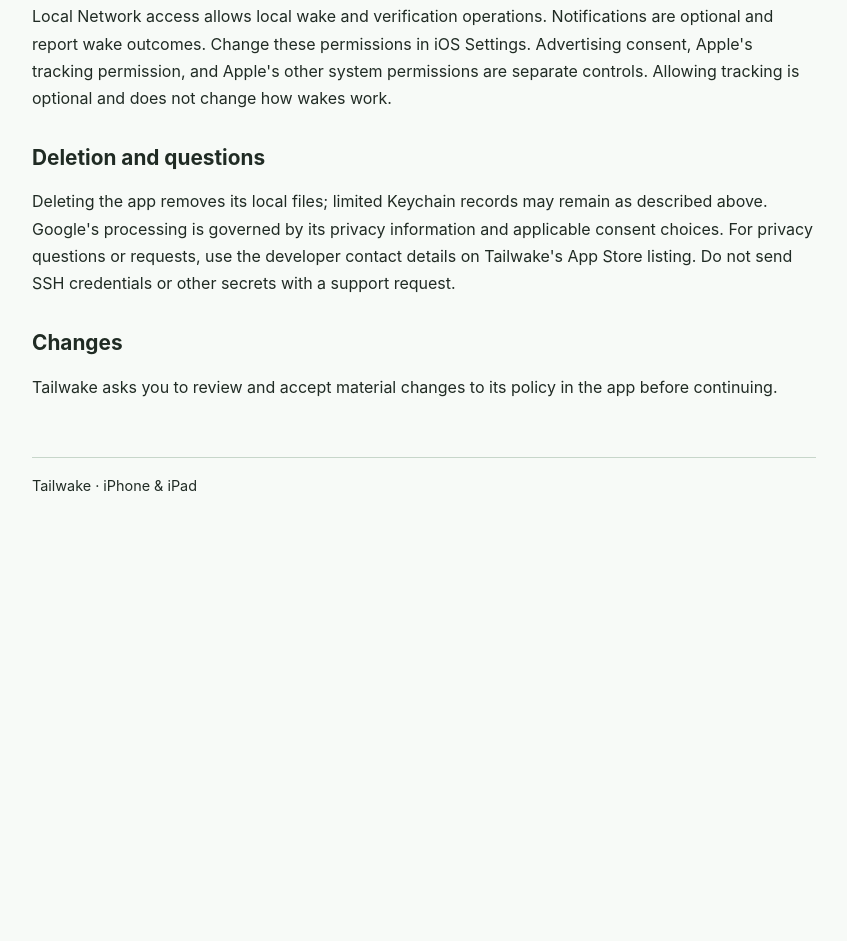
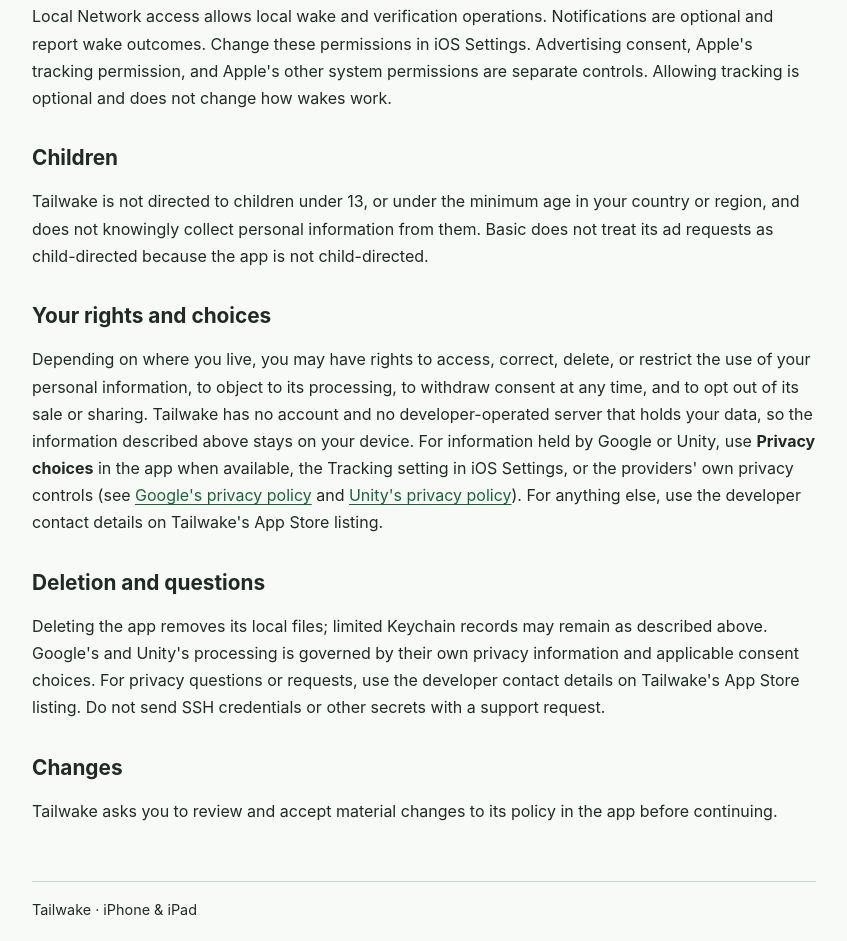
Before and after one commit to cp529414/Tailwake, a plain HTML site: page docs/privacy/index.html in a window 1280 px wide. Shown: the part 1752-2693 px from the top of the page, without its empty margins (216-1063 px from the left). Before the commit the page ends 2274 px from the top, so only its background shows below. Drawn offline with Linux system fonts and the light colour scheme.

Commit message:
Publish privacy and terms: children, user rights, ad-provider terms
Regenerated from Tailwake-website-private; README.zh-Hant.md updated.

Co-Authored-By: Claude Sonnet 5.5 <noreply@anthropic.com>

```diff
--- a/docs/privacy/index.html
+++ b/docs/privacy/index.html
@@ -36,8 +36,12 @@
 <p>Apple processes Pro purchases and offer-code redemptions. Pro uses verified StoreKit entitlement status to enable manual wakes, Siri, and Shortcuts. Tailwake does not receive payment-card or banking details. Basic has no in-app purchases. Pro tips leave wake access unchanged.</p>
 <h2>Permissions and controls</h2>
 <p>Local Network access allows local wake and verification operations. Notifications are optional and report wake outcomes. Change these permissions in iOS Settings. Advertising consent, Apple's tracking permission, and Apple's other system permissions are separate controls. Allowing tracking is optional and does not change how wakes work.</p>
+<h2>Children</h2>
+<p>Tailwake is not directed to children under 13, or under the minimum age in your country or region, and does not knowingly collect personal information from them. Basic does not treat its ad requests as child-directed because the app is not child-directed.</p>
+<h2>Your rights and choices</h2>
+<p>Depending on where you live, you may have rights to access, correct, delete, or restrict the use of your personal information, to object to its processing, to withdraw consent at any time, and to opt out of its sale or sharing. Tailwake has no account and no developer-operated server that holds your data, so the information described above stays on your device. For information held by Google or Unity, use <strong>Privacy choices</strong> in the app when available, the Tracking setting in iOS Settings, or the providers' own privacy controls (see <a href="https://policies.google.com/privacy">Google's privacy policy</a> and <a href="https://unity.com/legal/privacy-policy">Unity's privacy policy</a>). For anything else, use the developer contact details on Tailwake's App Store listing.</p>
 <h2>Deletion and questions</h2>
-<p>Deleting the app removes its local files; limited Keychain records may remain as described above. Google's processing is governed by its privacy information and applicable consent choices. For privacy questions or requests, use the developer contact details on Tailwake's App Store listing. Do not send SSH credentials or other secrets with a support request.</p>
+<p>Deleting the app removes its local files; limited Keychain records may remain as described above. Google's and Unity's processing is governed by their own privacy information and applicable consent choices. For privacy questions or requests, use the developer contact details on Tailwake's App Store listing. Do not send SSH credentials or other secrets with a support request.</p>
 <h2>Changes</h2>
 <p>Tailwake asks you to review and accept material changes to its policy in the app before continuing.</p></main>
   <footer>Tailwake · iPhone &amp; iPad</footer>
```
Also changed, not shown: docs/terms/index.html (+1 -1 lines), 3 other files.
